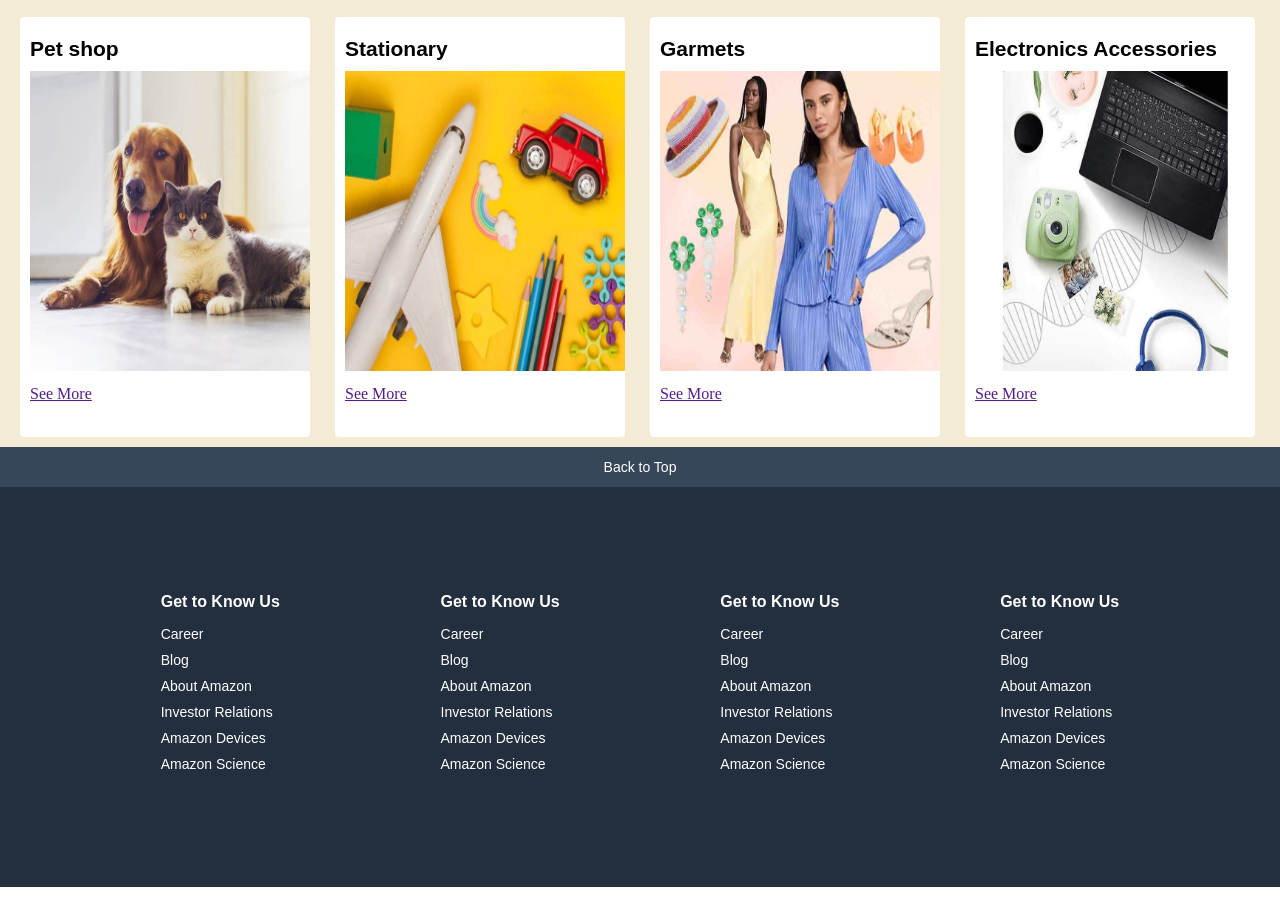
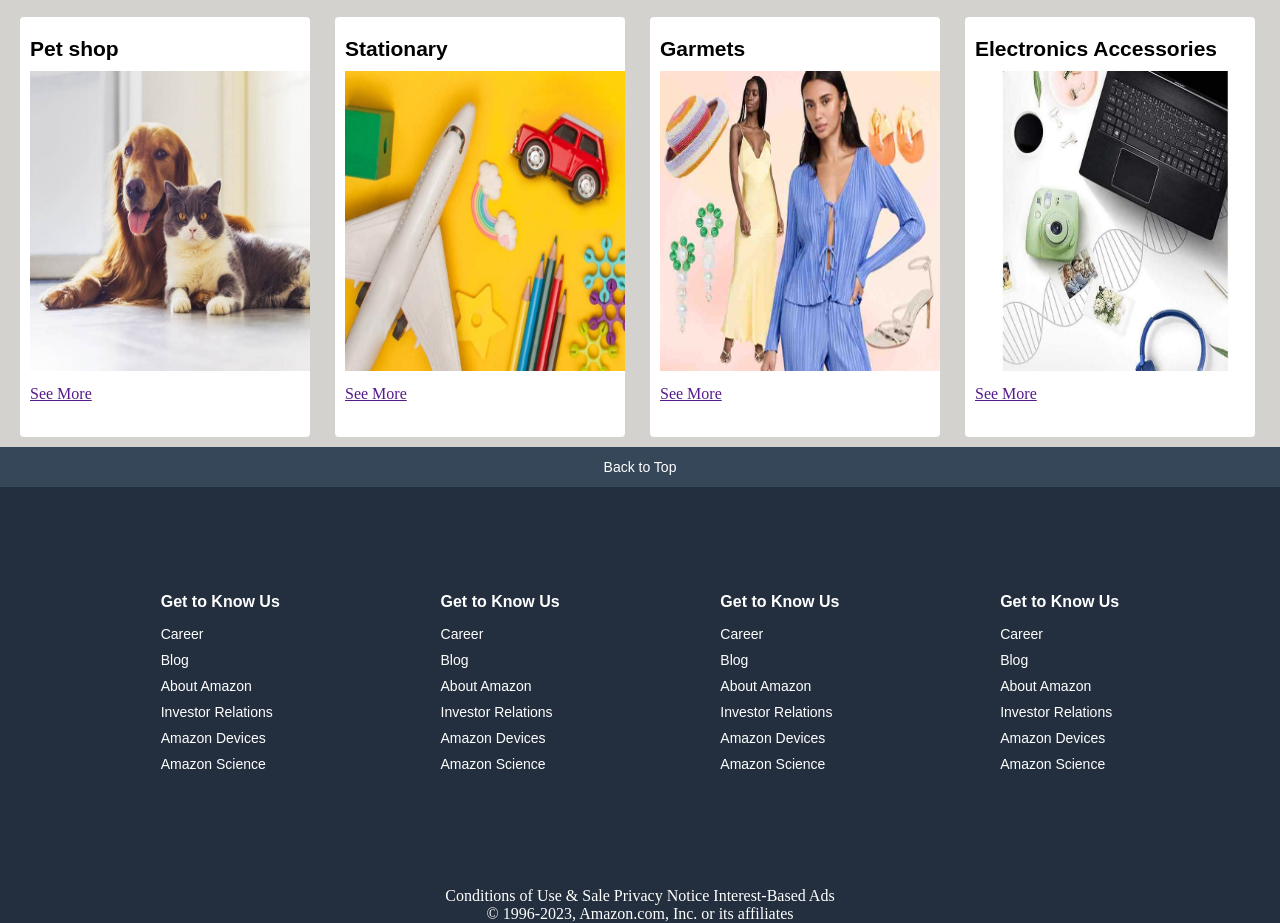
Before and after one commit to chaudharijay/amazon-clone, a plain HTML site: page index.html in a window 1280 px wide. Shown: the part 833-1756 px from the top of the page. Before the commit the page ends 1720 px from the top, so only its background shows below. Drawn offline with Linux system fonts and the light colour scheme.

Commit message:
first commit

```diff
--- a/index.html
+++ b/index.html
@@ -185,6 +185,14 @@
 
         </div>
       </div>
+
+      <div class="pages veryfoot">
+        Conditions of Use & Sale
+Privacy Notice
+Interest-Based Ads
+      </div>
+
+      <div class="copyright veryfoot">© 1996-2023, Amazon.com, Inc. or its affiliates</div>
     </footer>
   </body>
 </html>
--- a/style.css
+++ b/style.css
@@ -252,7 +252,7 @@
     display: grid;
     grid-template-columns: auto auto auto auto;
     grid-gap: 20px;
-    background-color: #f4ebd4;
+    background-color: #d4d2ce;
     padding: 10px 20px;
 }
 .shop-box{
@@ -313,3 +313,10 @@ font-family: Arial, Helvetica, sans-serif;
     font-family: Arial, Helvetica, sans-serif;
     margin-bottom: 10px;
 }
+
+.veryfoot{
+    background-color: #232f3e;
+    display: flex;
+    justify-content: center;
+    color: white;
+}
```
